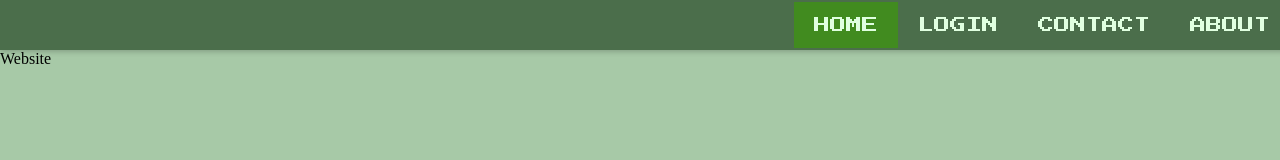
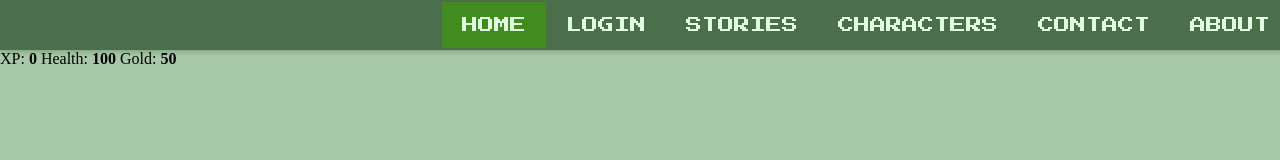
Before and after one commit to ruairi212/textbasedrp, a plain HTML site: page frontend/index.html in a window 1280 px wide. Drawn offline with Linux system fonts and the light colour scheme.

Commit message:
Begin to add functionaility

```diff
--- a/frontend/index.html
+++ b/frontend/index.html
@@ -8,13 +8,22 @@
 <div class="topnav">
     <a class="active" href="#home">Home</a>
     <a href="#login">Login</a>
+    <a href="#stories">stories</a>
+    <a href="#characters">characters</a>
     <a href="#contact">Contact</a>
     <a href="#about">About</a>
-</div>
-<div>
-    <body>
-        Website
-    </body>
+
 </div>
 
+<body>
+<div id="game">
+    <div id="stats">
+        <span class="stat">XP: <strong><span id ="xpText">0</span></strong></span>
+        <span class="stat">Health: <strong><span id ="healthText">100</span></strong></span>
+        <span class="stat">Gold: <strong><span id ="goldText">50</span></strong></span>
+    </div>
+</div>
+
+</body>
+
 </html>
```
